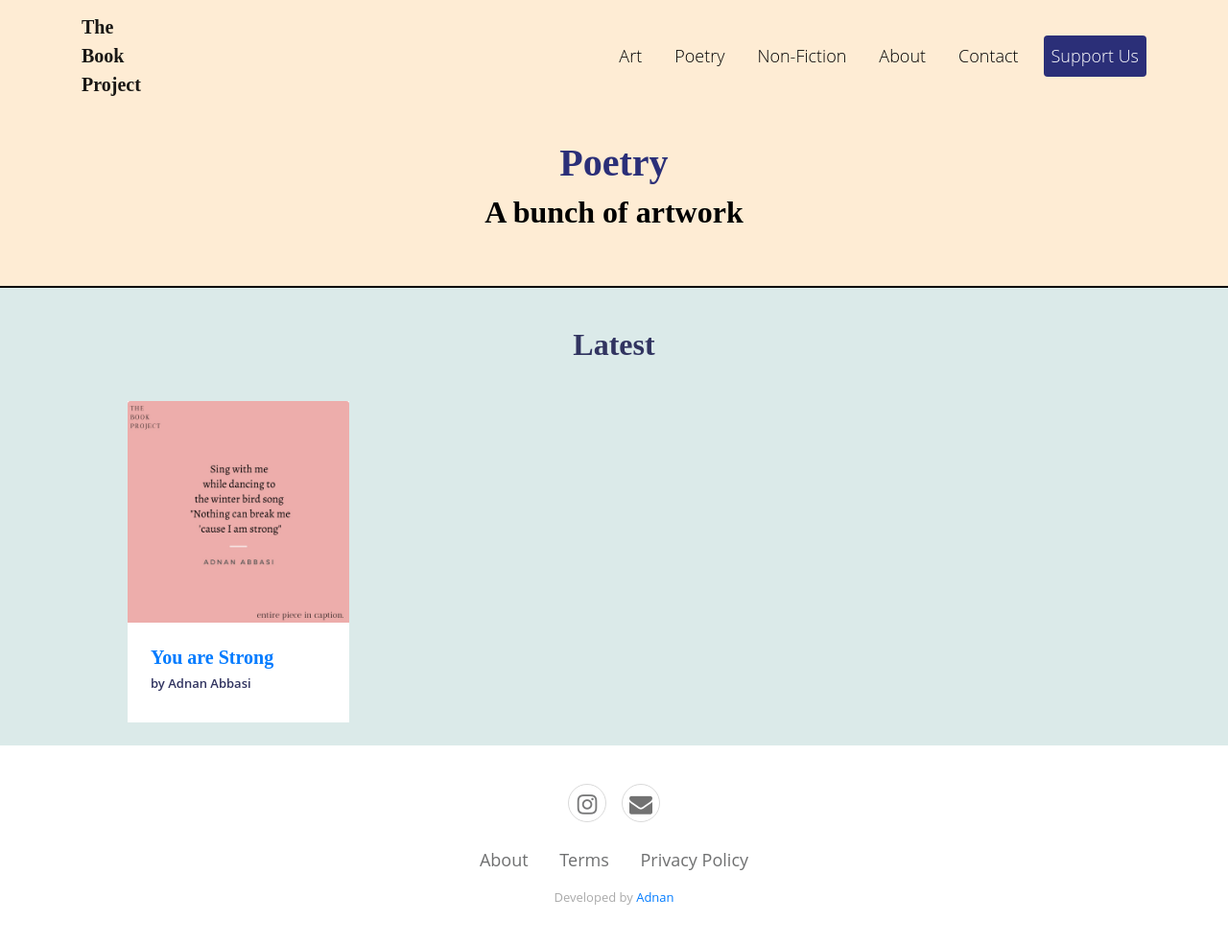
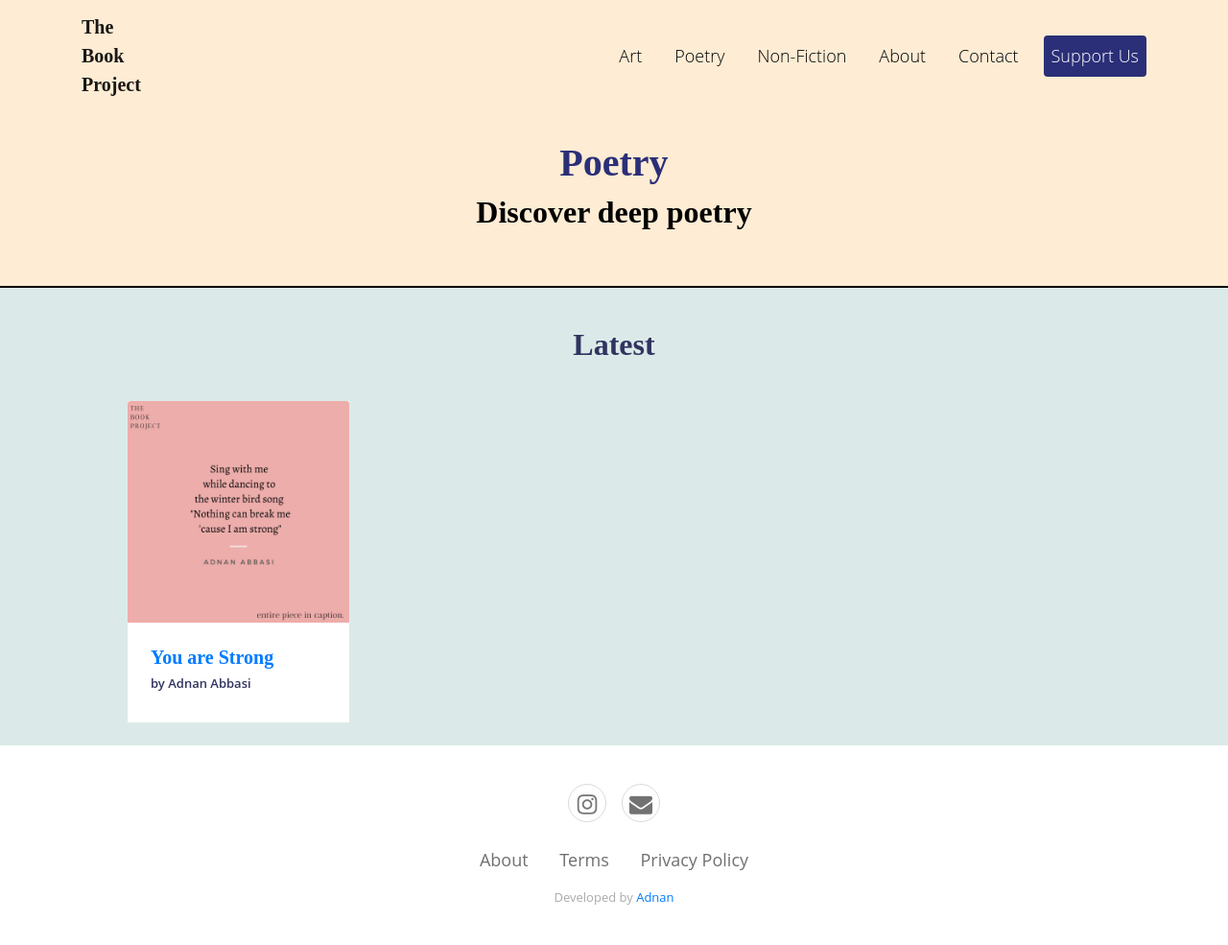
Before and after one commit to thebookproject/thebookproject.github.io, a Jekyll site: the page built from poetry.html, in a window 1280 px wide. Shown: the whole page at 96% size. Built offline with Jekyll 4.4.1, drawn with Linux system fonts in a browser that asks for light colours; some web fonts are replaced.

Commit message:
Update poetry.html

```diff
--- a/poetry.html
+++ b/poetry.html
@@ -8,7 +8,7 @@ title: Poetry
         <div class="col-md-12">
           <div class="header text-center">
             <h1>{{ page.title }}</h1>
-            <h2>A bunch of artwork</h2>
+            <h2>Discover deep poetry</h2>
           </div>
         </div>
       </div>
```
